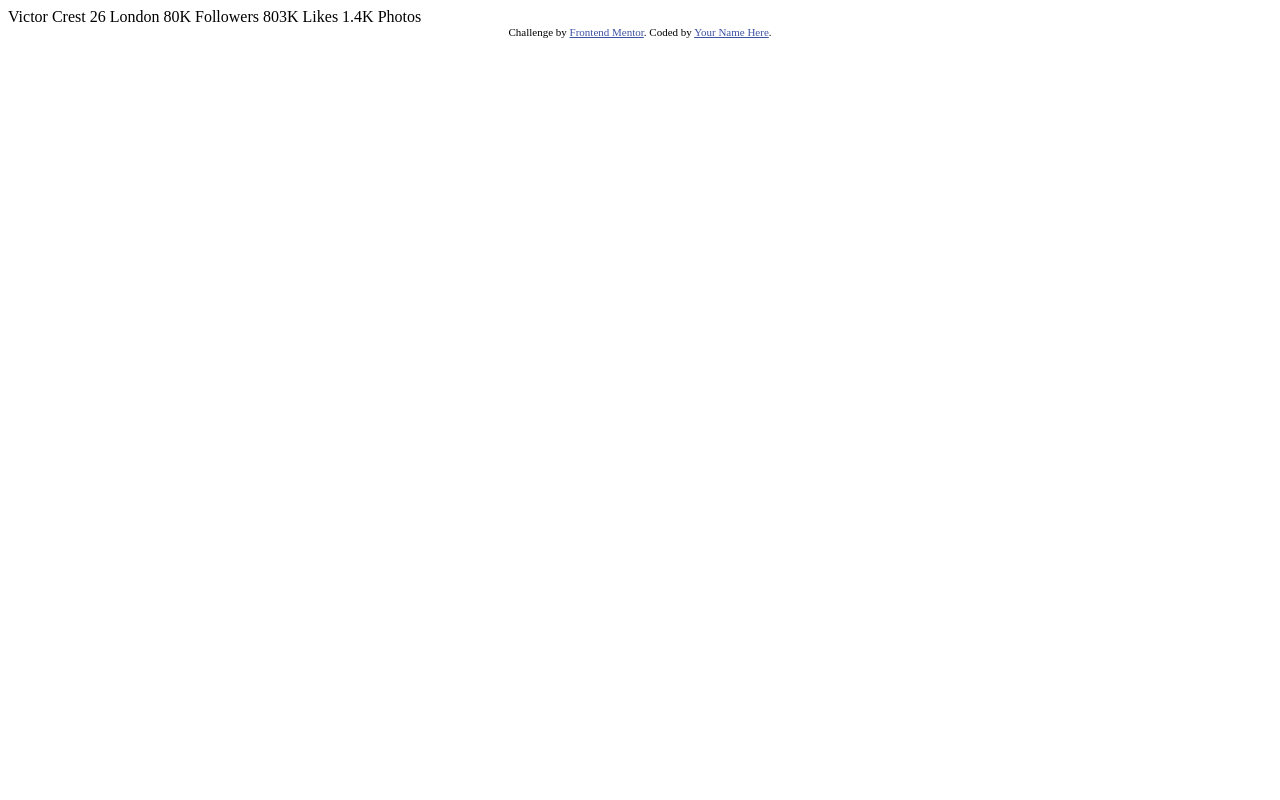
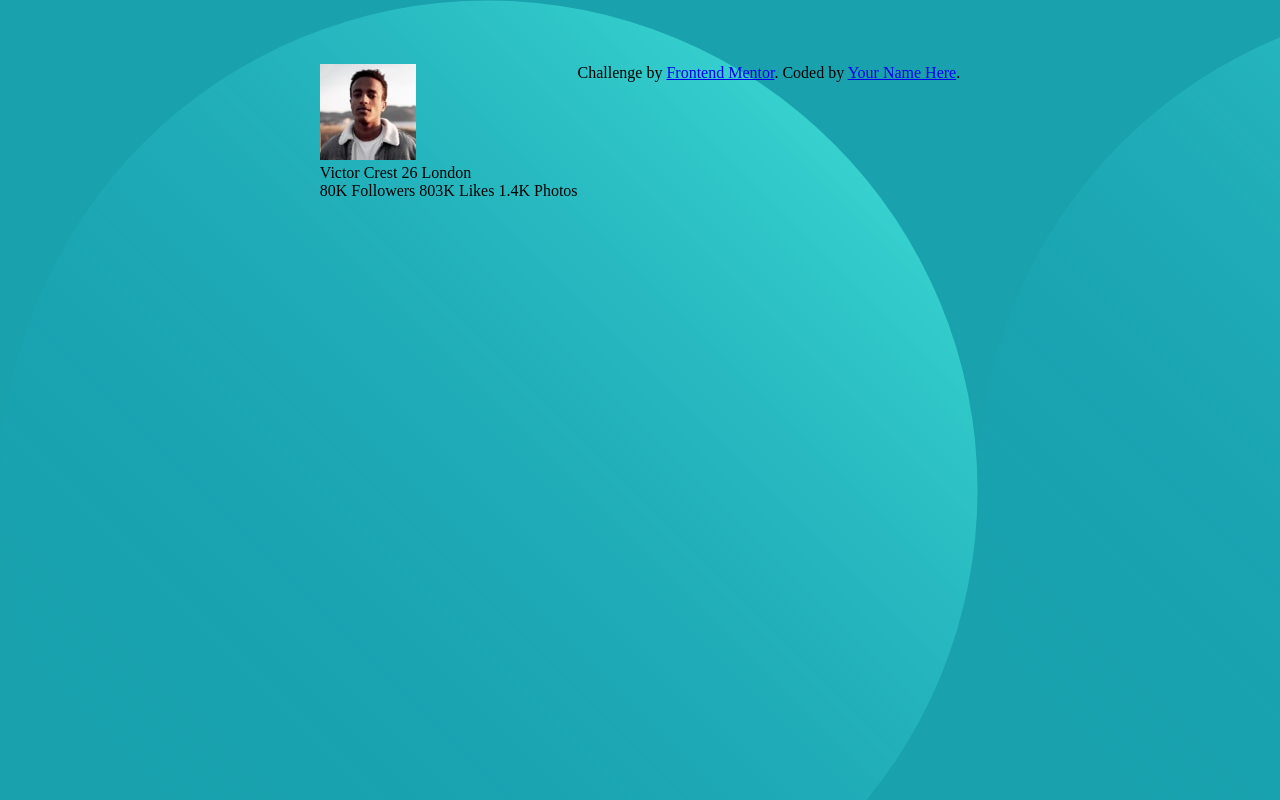
Before and after one commit to Piotrek1994/Profile-card-component, a plain HTML site: page index.html in a window 1280 px wide. Drawn offline with Linux system fonts and the light colour scheme.

Commit message:
Html structure

```diff
--- a/index.html
+++ b/index.html
@@ -1,23 +1,35 @@
 <!DOCTYPE html>
 <html lang="en">
+
 <head>
   <meta charset="UTF-8">
-  <meta name="viewport" content="width=device-width, initial-scale=1.0"> <!-- displays site properly based on user's device -->
+  <meta name="viewport" content="width=device-width, initial-scale=1.0">
+
 
   <link rel="icon" type="image/png" sizes="32x32" href="./images/favicon-32x32.png">
+  <link rel="preconnect" href="https://fonts.googleapis.com">
+  <link rel="preconnect" href="https://fonts.gstatic.com" crossorigin>
+  <link href="https://fonts.googleapis.com/css2?family=Kumbh+Sans:wght@400;700&display=swap" rel="stylesheet">
+  <link rel="stylesheet" href="style.css">
+  <title>Profile card component</title>
 
-  <title>Frontend Mentor | Profile card component</title>
 
-  <!-- Feel free to remove these styles or customise in your own stylesheet 👍 -->
-  <style>
-    .attribution { font-size: 11px; text-align: center; }
-    .attribution a { color: hsl(228, 45%, 44%); }
-  </style>
 </head>
+
 <body>
-  Victor Crest
+
+
+  <div class="card">
+    <div class="card-top"></div>
+    <div class="card-mid"><img src="./images/image-victor.jpg" alt="photo of man">
+
+      <p>Victor Crest
         26
-  London
+        London</p>
+    </div>
+
+    <div class="card-bottom">
+
 
       80K
       Followers
@@ -27,9 +39,17 @@
 
       1.4K
       Photos
+
+    </div>
+  </div>
+
+
+
+
   <div class="attribution">
     Challenge by <a href="https://www.frontendmentor.io?ref=challenge" target="_blank">Frontend Mentor</a>.
     Coded by <a href="#">Your Name Here</a>.
   </div>
 </body>
+
 </html>
--- /dev/null
+++ b/style.css
@@ -0,0 +1,14 @@
+* {
+	box-sizing: border-box;
+	margin: 0;
+	padding: 0;
+}
+
+body {
+	display: flex;
+	justify-content: center;
+	padding: 4rem;
+	height: 100vh;
+	background-color: hsl(185, 75%, 39%);
+	background-image: url('/images/bg-pattern-top.svg');
+}
```
Lines whose indentation alone changed are shown as unchanged.
